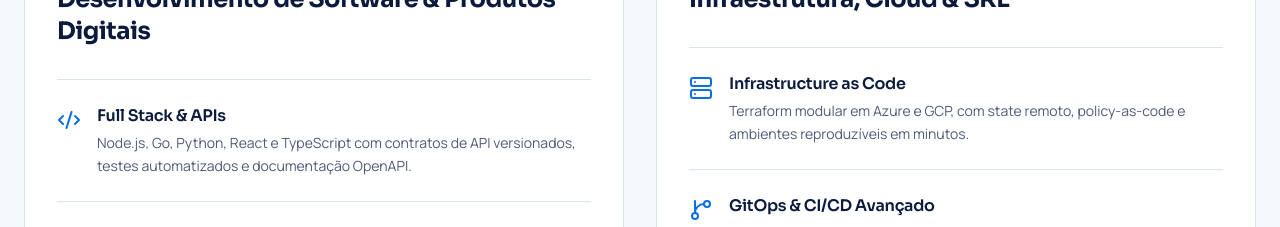
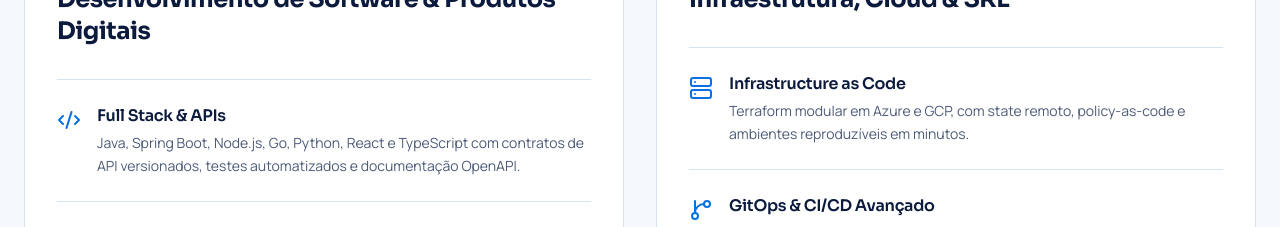
Before and after one commit to lucasrodriguesabreu/phong-site, a React (Vite) app: page /#/ in a window 1280 px wide. Shown: the part 1400-1627 px from the top of the page. Built offline with nearby package versions, Linux system fonts and the light colour scheme.

Commit message:
ajuste na stack do back

```diff
--- a/src/data.js
+++ b/src/data.js
@@ -12,7 +12,7 @@ export const pillars = [
     title: 'Desenvolvimento de Software & Produtos Digitais',
     color: 'bg-primary',
     items: [
-      { icon: Code2, t: 'Full Stack & APIs', d: 'Node.js, Go, Python, React e TypeScript com contratos de API versionados, testes automatizados e documentação OpenAPI.' },
+      { icon: Code2, t: 'Full Stack & APIs', d: 'Java, Spring Boot, Node.js, Go, Python, React e TypeScript com contratos de API versionados, testes automatizados e documentação OpenAPI.' },
       { icon: Workflow, t: 'Modernização de Legados & Integrações', d: 'Strangler pattern para monólitos, integrações com Gov.br, DETRAN e meios de pagamento com idempotência e rastreabilidade.' },
       { icon: Zap, t: 'Hiperautomação de Regras de Negócio', d: 'Esteiras de crédito e processos orquestradas por motores de regras, filas e validações via API — menos operação manual, mais SLA.' },
     ],
@@ -68,7 +68,7 @@ export const steps = [
 ]
 
 export const stack = [
-  { c: 'Backend & APIs', i: ['Java', 'Spring', 'Node.js', 'Go', 'Python', 'REST', 'Microsserviços'] },
+  { c: 'Backend & APIs', i: ['Java', 'Spring Boot', 'Node.js', 'Go', 'Python', 'REST', 'Microsserviços'] },
   { c: 'Frontend', i: ['React', 'Next.js', 'TypeScript', 'Tailwind CSS'] },
   { c: 'Cloud & Containers', i: ['Azure', 'GCP', 'AWS', 'Docker', 'Kubernetes (AKS/GKE)', 'Helm'] },
   { c: 'DevOps & IaC', i: ['Terraform', 'ArgoCD', 'GitHub Actions', 'Azure DevOps'] },
```
